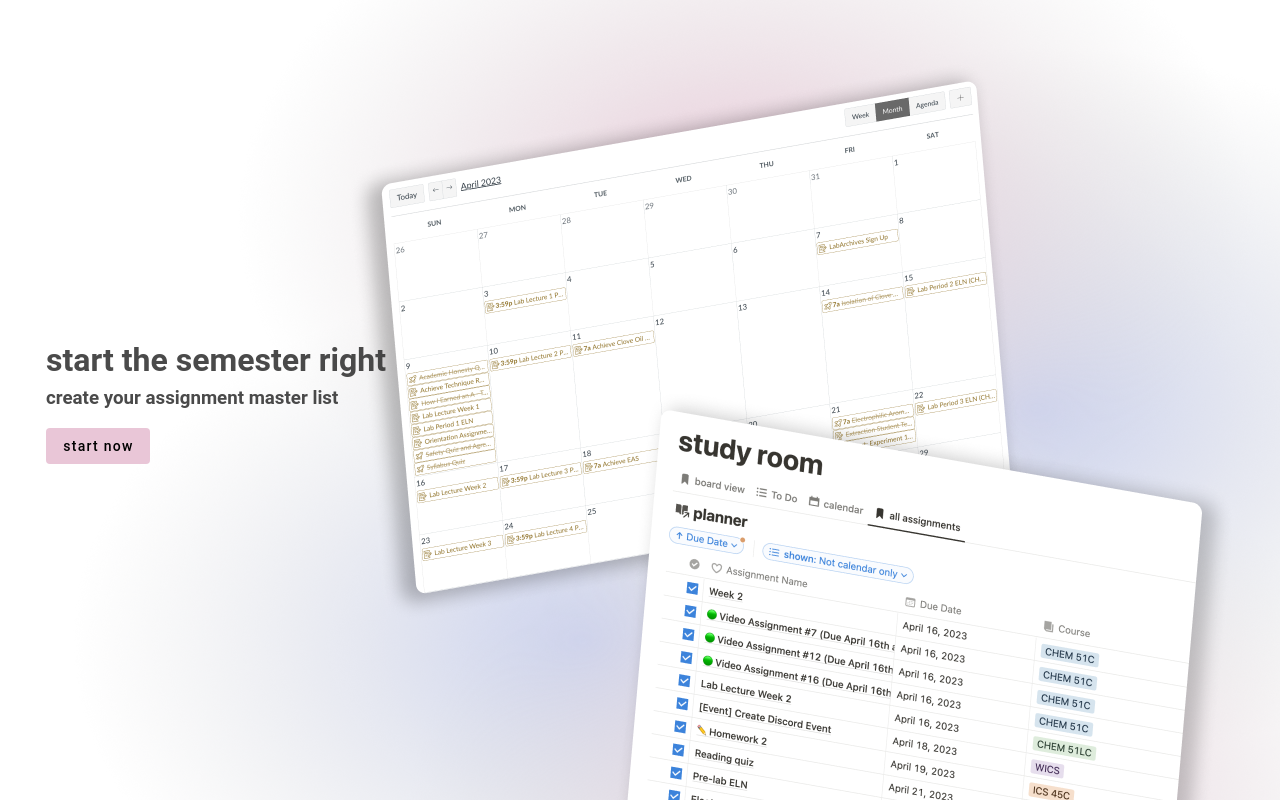
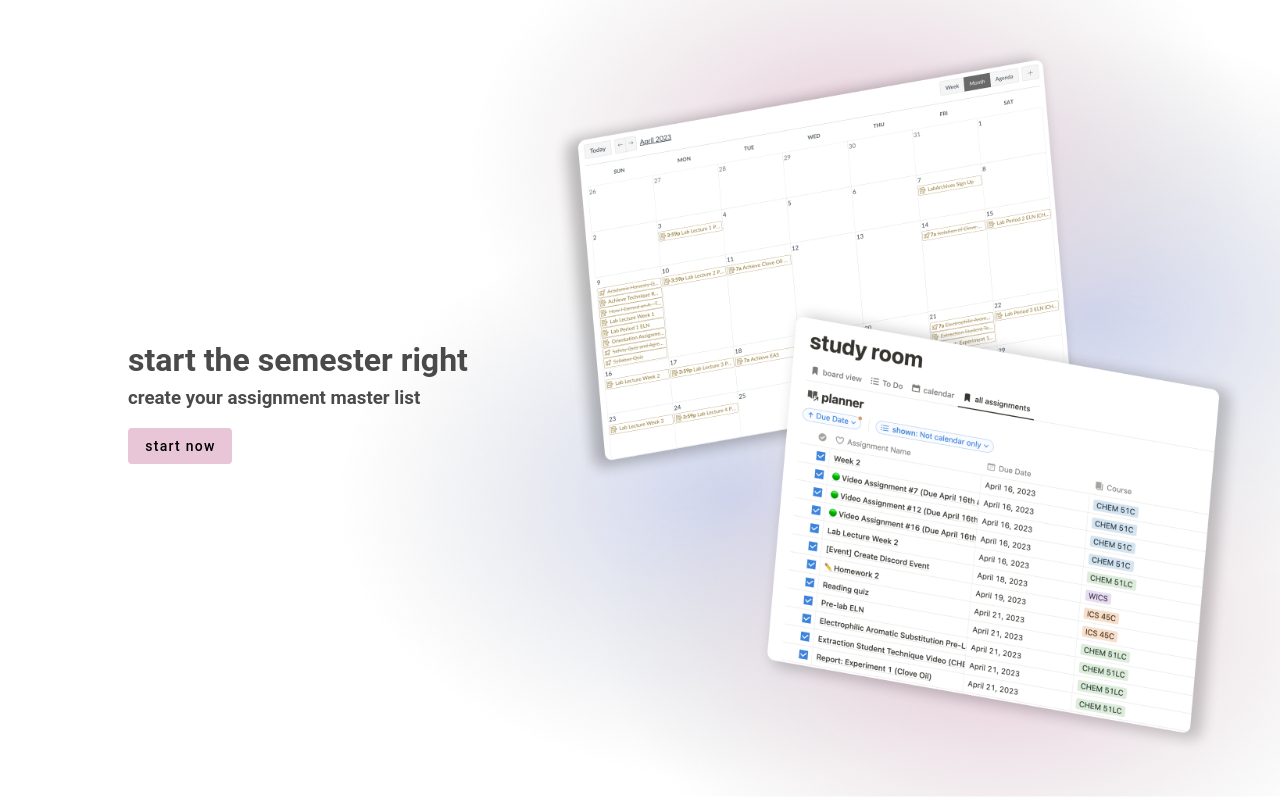
Before and after one commit to ellalchung/canvas-to-notion-web, a Vue app: page / in a window 1280 px wide. Shown: the top 800 px of the page. Built offline with nearby package versions, Linux system fonts and the light colour scheme.

Commit message:
improve ui

```diff
--- a/package.json
+++ b/package.json
@@ -12,7 +12,7 @@
     "lint": "eslint . --fix"
   },
   "dependencies": {
-    "@mdi/font": "7.4.47",
+    "@mdi/font": "^7.4.47",
     "@notionhq/client": "^2.2.15",
     "axios": "^1.7.9",
     "core-js": "^3.37.1",
--- a/src/components/RenameCourses.vue
+++ b/src/components/RenameCourses.vue
@@ -1,53 +1,46 @@
 <template>
-    <div class="main-container">
-        <v-row>
-            <v-col cols="3">
-                <h1 class="py-2">start date</h1>
-            </v-col>
-            <v-col cols="9">
-                <div class="d-flex align-center">
-                    <v-date-input v-model="startDate" label="Date input" hide-details variant="outlined"></v-date-input>
+    <div class="rename-courses">
+        <div class="header">
+            <h1>clean things up</h1>
+        </div>
+        <div class="content">
+            <div class="start-date">
+                <h2>start date</h2>
                 <v-tooltip v-model="showTooltip">
                     <template v-slot:activator="{ props }">
-                            <v-icon v-bind="props" color="gray" icon="fa-light fa-info"></v-icon>
+                        <v-icon class="mdi" v-bind="props" color="gray" :icon="'mdi-information'"></v-icon>
                     </template>
-                        <span>The start date is the earliest date the calendar will use to search for assignments.<br>Recommended: Set the start date as your earliest incomplete assignment.</span>
+                    <span>Choose the date to start tracking assignments.<br>Recommended: Set the start date as your earliest incomplete assignment.</span>
                 </v-tooltip>
+                <v-date-input v-model="startDate" label="date input" hide-details variant="outlined"></v-date-input>
             </div>
-            </v-col>
-        </v-row>
-        <h1 class="py-2">rename courses</h1>
-        <div class="content-container">
-            <v-row style="width: 100%;">
-            <v-list style="width: 100%;">
+            <div class="course-names">
+                <h2>rename courses</h2>
                 <v-list-item v-for="(item, index) in items" :key="index">
-                    <v-row>
-                        <v-col cols="6">
                     <v-list-item-title> {{ item }}</v-list-item-title>
-                        </v-col>
-                        <v-col cols="6">
-                            <v-text-field placeholder="course code" variant="outlined" v-model="inputRenamedCourses[index]"/>
-                        </v-col>
-                    </v-row>
+                    <v-text-field
+                        :key="index"
+                        v-model="inputRenamedCourses[index]"
+                        placeholder="course code"
+                        variant="outlined"
+                        clearable
+                    ></v-text-field>
                 </v-list-item>
-            </v-list>
-            </v-row>
             </div>
-        <div class="d-flex justify-center">
-            <v-btn color="primary" class="text-none ma-2" @click="saveCourseNames" :disabled="!validSave">save</v-btn>
         </div>
+        <v-btn color="primary" class="confirm-btn" @click="saveCourseNames" :disabled="!validSave">save</v-btn>
     </div>
 </template>
 
-<script>
+<script lang="ts">
 import { useAuthStore } from '@/stores/auth/authStore';
 
 export default {
     name: 'RenameCourses',
     data() {
         return {
-            startDate: null,
-            items: [],
+            startDate: new Date(),
+            items: [] as Map<number, string>[],
             courseMap: {},
             renamedCourses: {},
             inputRenamedCourses: {},
@@ -61,6 +54,7 @@ export default {
         const courseMap = authStore.getCourseMap;
         this.courseMap = courseMap;
         this.items = Object.values(courseMap);
+
         this.validClickNext()
     },
     watch: {
@@ -87,18 +81,52 @@ export default {
             this.$emit('validNext', this.savedInput);
         }
     },
-};
+}
 </script>
 
 <style scoped>
-.main-container {
+.rename-courses {
     display: flex;
     flex-direction: column;
-    height: 80%;
+    justify-content: start;
+    align-items: center;
+    width: 90%;
+    height: 100%;
+    margin-top: 32px;
+}
+
+.content {
+    display: flex;
+    flex-direction: column;
+    overflow: auto;
+    height: 70%;
     width: 80%;
 }
 
-.content-container {
-    overflow-y: auto;
+.header {
+    h1 {
+        font-size: 2rem;
+        margin-bottom: 0.5rem;
+    }
+    p {
+        font-size: 1rem;
+    }
+}
+
+.start-date {
+    display: flex;
+    align-items: center;
+    padding-top: 16px;
+    gap: 16px;
+    h2 {
+        font-size: 1.5rem;
+        margin-right: 0.5rem;
+    }
+}
+
+.confirm-btn {
+    margin-top: 16px;
+    width: 80%;
+    text-transform: lowercase;
 }
 </style>
--- a/src/pages/Home.vue
+++ b/src/pages/Home.vue
@@ -1,25 +1,14 @@
 <template>
-    <v-main class="centered-page">
-        <v-container fluid>
-            <v-row>
-                <v-col class="centered-content" cols="4" xs="12">
-                    <div justify="start">
-                        <h1>start the semester right</h1>
-                        <h3 class="pb-4">create your assignment master list</h3>
-                        <v-btn @click="goToStart" class="text-none" variant="flat" color="primary"> start now </v-btn>
-                    </div>
-                </v-col>
-                <!-- Image layer -->
-                <v-col cols="8" xs="12">
-                    <div class="image-layer">
-                        <img
-                        src="/HomeDemo.png"
-                        alt="">
-                    </div>
-                </v-col>
-            </v-row>
-        </v-container>
-    </v-main>
+    <div class="centered-page">
+        <div class="content actions">
+            <h1>start the semester right</h1>
+            <h3 class="pb-4">create your assignment master list</h3>
+            <v-btn @click="goToStart" class="text-none" variant="flat" color="primary"> start now </v-btn>
+        </div>
+        <div class="content image-layer">
+            <img src="/HomeDemo.png" alt="Landing Image" />
+        </div>
+    </div>
 </template>
 
 <script>
@@ -34,25 +23,29 @@ export default {
 
 <style scoped>
 .centered-page {
-    display: flex;
-    justify-content: center; /* Horizontal centering */
-    align-items: center;     /* Vertical centering */
-    height: 100vh;           /* Full height of the viewport */
-}
-.centered-content {
-    display: flex;
-    justify-content: center; /* Horizontal centering */
-    align-items: center;     /* Vertical centering */
-    flex-direction: column; /* Stack vertically */
     position: relative;
-    z-index: 1;
-}
-.image-layer {
-    position: absolute;
-    z-index: 0; /* Image is behind the text */
-    object-fit: contain; /* Adjust for how the image fits inside */
-    top: 0;
-    right: 0;
+    width: 100vw;
+    height: 100vh;
 }
 
+.content {
+    position: absolute;
+    top: 50%;
+    transform: translateY(-50%);
+}
+
+.actions {
+    left: 0;
+    margin-left: 10vw;
+    z-index: 1
+}
+
+.image-layer {
+    right: 0;
+    z-index: 0;
+    img {
+        max-height: 100vh;
+        max-width: 90vw;
+    }
+}
 </style>
--- a/src/pages/gettingStarted.vue
+++ b/src/pages/gettingStarted.vue
@@ -14,17 +14,9 @@
                 <v-col cols="9">
                     <v-card elevation="12" class="centered-content rounded-xl" style="height: 70vh;" >
                             <GettingStarted/>
-                        <div style="position: absolute; bottom: 0; left: 0; width: 100%;" class="px-10 pb-10">
-                            <v-row>
-                                <v-col align="start" justify="center" class="pa-0">
-                                    <v-btn @click="goToHome" variant="text" prepend-icon="fa-light fa-arrow-left" class="text-none"> back </v-btn>
-                                </v-col>
-                                <div v-if="currentStep!=3">
-                                <v-col align="end" justify="center" class="pa-0">
-                                    <v-btn @click="goToSetup" variant="text" append-icon="fa-light fa-arrow-right" class="text-none"> next </v-btn>
-                                </v-col>
-                                </div>
-                            </v-row>
+                        <div style="position: absolute; bottom: 0; left: 0; width: 100%;" class="navigation-buttons">
+                            <v-btn @click="goToHome" variant="text" prepend-icon="fa-light fa-arrow-left" class="text-none"> back </v-btn>
+                            <v-btn @click="goToSetup" variant="text" append-icon="fa-light fa-arrow-right" class="text-none"> next </v-btn>
                         </div>
                     </v-card>
                 </v-col>
@@ -94,9 +86,9 @@ export default {
 }
 .centered-content {
     display: flex;
-    justify-content: center; /* Horizontal centering */
-    align-items: center;     /* Vertical centering */
-    flex-direction: column; /* Stack vertically */
+    justify-content: center;
+    align-items: center;
+    flex-direction: column;
     position: relative;
     z-index: 1;
 }
@@ -112,4 +104,10 @@ export default {
     background-image: url('/gradient-background.png');
     background-size: cover;
 }
+
+.navigation-buttons {
+    display: flex;
+    justify-content: space-between;
+    padding: 16px;
+}
 </style>
--- a/src/pages/setup.vue
+++ b/src/pages/setup.vue
@@ -12,21 +12,15 @@
                 </v-col>
 
                 <v-col cols="9">
-                    <v-card elevation="12" class="centered-content rounded-xl" style="height: 70vh;" >
+                    <v-card elevation="12" class="main-content centered-content rounded-xl" style="height: 70vh;" >
                         <keep-alive>
                             <component :is="component" @validNext="handleValidNext" />
                         </keep-alive>
-                        <div style="position: absolute; bottom: 0; left: 0; width: 100%;" class="px-10 pb-10">
-                            <v-row>
-                                <v-col align="start" justify="center" class="pa-0">
-                                    <v-btn @click="navigate(-1)" variant="text" prepend-icon="fa-light fa-arrow-left" class="text-none"> back </v-btn>
-                                </v-col>
-                                <div v-if="currentStep!=4">
-                                <v-col align="end" justify="center" class="pa-0">
-                                    <v-btn @click="navigate(1)" variant="text" append-icon="fa-light fa-arrow-right" class="text-none" :disabled="!validNext"> next </v-btn>
-                                </v-col>
-                                </div>
-                            </v-row>
+                        <div style="position: absolute; bottom: 0; left: 0; width: 100%;" class="navigation-buttons">
+                            <v-btn @click="navigate(-1)" variant="text" prepend-icon="fa-light fa-arrow-left" class="text-none"> back </v-btn>
+                            <div v-if="currentStep!=4">
+                                <v-btn @click="navigate(1)" variant="text" append-icon="fa-light fa-arrow-right" class="text-none" :disabled="!validNext"> next </v-btn>
+                            </div>
                         </div>
                     </v-card>
                 </v-col>
@@ -122,4 +116,18 @@ export default {
     background-image: url('/gradient-background.png');
     background-size: cover;
 }
+
+.navigation-buttons {
+    display: flex;
+    justify-content: space-between;
+    padding: 16px;
+}
+
+.main-content {
+    display: flex;
+    flex-direction: column;
+    overflow: auto;
+    height: 100%;
+    width: 100%;
+}
 </style>
--- a/src/plugins/vuetify.ts
+++ b/src/plugins/vuetify.ts
@@ -7,10 +7,12 @@
 // Styles
 import 'font-awesome/css/font-awesome.min.css'
 import 'vuetify/styles'
+import '@mdi/font/css/materialdesignicons.css';
 
 // Composables
 import { createVuetify, type ThemeDefinition } from 'vuetify'
-import { aliases, fa } from 'vuetify/iconsets/fa4'
+import { aliases as faAliases, fa } from 'vuetify/iconsets/fa4'
+import { aliases as mdiAliases, mdi } from 'vuetify/iconsets/mdi';
 import { VStepperVertical } from 'vuetify/labs/VStepperVertical'
 import { VDateInput } from 'vuetify/labs/VDateInput'
 
@@ -40,8 +42,12 @@ export default createVuetify({
   },
   icons: {
     defaultSet: 'fa',
-    aliases,
+    aliases: {
+      ...mdiAliases,
+      ...faAliases,
+      },
     sets: {
+      mdi,
       fa,
     },
   },
```
Also changed, not shown: 1 other file (tests, documents, lock files or other folders). Lines whose indentation alone changed are shown as unchanged.
